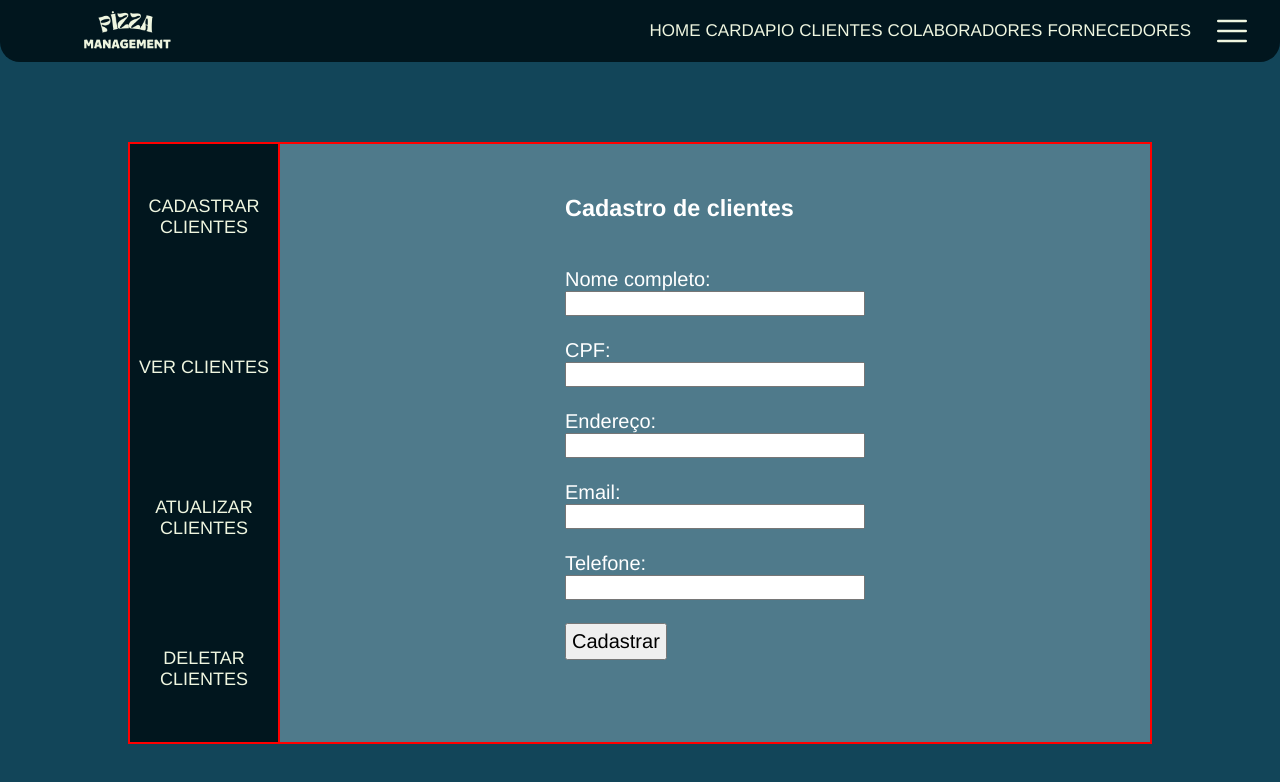
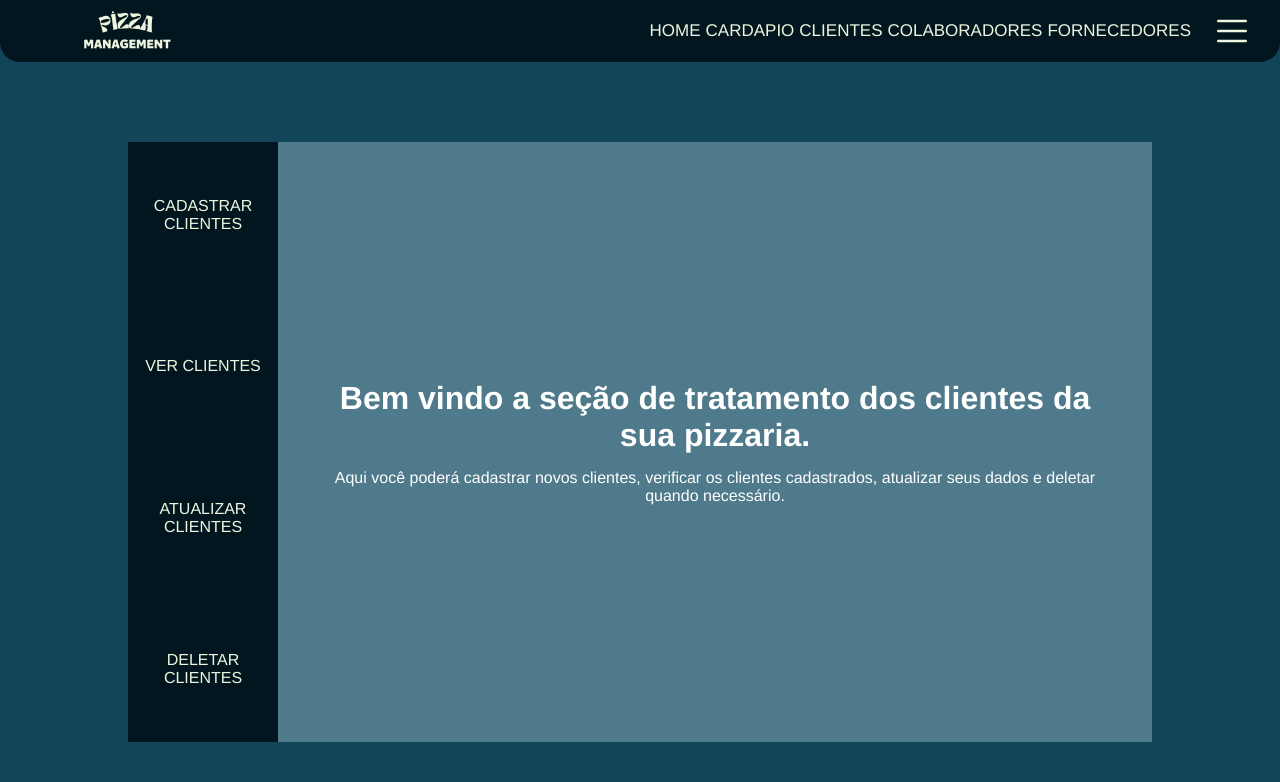
Before and after one commit to NodjaLima/pizza_management, a React (Vite) app: page /clientes in a window 1280 px wide. Shown: the top 782 px of the page. Built offline with nearby package versions, Linux system fonts and the light colour scheme.

Commit message:
implementação da naveção dentro do módulo de Clientes com useState.

```diff
--- /dev/null
+++ b/src/pages/clientes/att-clientes/clienteatualizar.jsx
@@ -0,0 +1,21 @@
+import React from "react";
+
+
+
+const Atualizarclientes = () => {
+
+    return (
+
+        <div>
+            <h1> Aqui será possível atualizar o cadastro de clientes.</h1>
+            <p>
+                Será mostrado um input para o index, e um menu de seleção para que o usuario indique os campos
+                a serem atualizados.
+            </p>
+        </div>
+
+    )
+
+}
+
+export default Atualizarclientes
--- a/src/pages/clientes/clientehome.jsx
+++ /dev/null
@@ -1,13 +0,0 @@
-import React from "react";
-
-const Clientehome = () =>{
-
-    return(
-
-        <p>Bem vindo a seção de tratamento dos clientes da sua pizzaria.</p>
-
-    )
-
-}
-
-export default Clientehome
--- a/src/pages/clientes/clientes.css
+++ b/src/pages/clientes/clientes.css
@@ -1,7 +1,7 @@
 .clientes-conteudo{
 
     margin-top: 80px;
-    border: red solid 1px;
+    /* border: red solid 1px; */
     display: flex;
     flex-direction: row;
     margin-left: 10%;
@@ -21,7 +21,7 @@
     display: flex;
     flex-direction: row;
     font-size: 18px;
-    border: solid red 1px;
+    /* border: solid red 1px; */
 
 }
 
@@ -31,7 +31,6 @@
     display: flex;
     flex-direction: column;
     flex: 1;
-    font-family: 'Franklin Gothic Medium Cond';
     color: #EFF6E0;
     justify-content: space-around;
     gap: 5px;
@@ -39,6 +38,23 @@
 
 }
 
+.links-menu-cliente button{
+
+    background-color: #01161E;
+    border-style: none;
+    color: #EFF6E0;
+    justify-content: space-around;
+    font-size: 16px;
+    text-align: center;
+
+}
+
+.links-menu-cliente button:hover{
+
+    background-color: #33b2e9;
+    color: #EFF6E0;
+
+}
 
 .link-cliente{
     height: 100%;
@@ -64,7 +80,7 @@
     flex-direction: row;
     font-size: 13px;
 
-    border: solid red 1px;
+    /* border: solid red 1px; */
 
     padding: 5%;
 
--- a/src/pages/clientes/clientes.jsx
+++ b/src/pages/clientes/clientes.jsx
@@ -1,13 +1,26 @@
 import React from 'react'
+// import { useNavigate } from "react-router-dom";
+import { useState } from 'react';
+
+
+import Formcadastro from './form-clientes/clientecadastrar';
+import Clientehome from './home-clientes/clientehome';
+import Verclientes from './view-clientes/clientesvisualizar';
+import Atualizarclientes from './att-clientes/clienteatualizar';
+import Deletaclientes from './delete-clientes/clientedeletar';
+
+
+
+
 import './clientes.css'
-import Formcadastro from './clientecadastrar';
-import { useNavigate } from "react-router-dom";
-import { List } from 'phosphor-react';
-import Clientehome from './clientehome';
+
+
 
 export default function Clientes() {
 
-    const navegate = useNavigate();
+    // const navegate = useNavigate();
+
+    const [pagina, setPagina] = useState(<Clientehome/>)
 
     return (
       <div className='pagina'>
@@ -17,25 +30,27 @@ export default function Clientes() {
                 <div className= "navbar-cliente">
                     <div className="links-menu-cliente">
 
-                        <div className="link-cliente" onClick={() => navegate("/clientes/cadastrar")}>
+                        <button className="link-cliente" onClick={() => {setPagina(<Formcadastro />)}}>
                         CADASTRAR CLIENTES
-                        </div>
-                        <div className="link-cliente" onClick={() => navegate("/clientes/lista")}>
+                        </button>
+                        <button className="link-cliente" onClick={() => {setPagina(<Verclientes />)}}>
                         VER CLIENTES
-                        </div>
-                        <div className="link-cliente" onClick={() => navegate("/clientes/atualizar")}>
+                        </button>
+                        <button className="link-cliente" onClick={() => {setPagina(<Atualizarclientes />)}}>
                         ATUALIZAR CLIENTES
-                        </div>
-                        <div className="link-cliente" onClick={() => navegate("/clientes/deletar")}>
+                        </button>
+                        <button className="link-cliente" onClick={() => {setPagina(<Deletaclientes />)}}>
                         DELETAR CLIENTES
-                        </div>
+                        </button>
                     </div>
                 </div>
 
                 <div className='pagina-view'>
-                    <Formcadastro/>
-                 </div>
-      </div>
+
+                    {pagina}
+
+                </div>
+            </div>
 
       </div>
 
--- /dev/null
+++ b/src/pages/clientes/delete-clientes/clientedeletar.jsx
@@ -0,0 +1,20 @@
+import React from "react";
+
+const Deletaclientes = () => {
+
+    return (
+
+        <div>
+            <h1>Aqui será possível deletar clientes por ID</h1>
+
+            <p>
+                Será mostrado um input de seleção para selecionar o ID do cliente a ser deletado.
+                O mesmo terá suas informações renderizadas na tela juntamente com um botão "Delete"
+            </p>
+
+        </div>
+
+    )
+}
+
+export default Deletaclientes
--- a/src/pages/clientes/clientecadastrar.jsx
+++ b/src/pages/clientes/form-clientes/clientecadastrar.jsx
@@ -1,6 +1,9 @@
 import React from "react";
-import './clientes.css'
+
+import axios from "axios";
+
 import { useState } from "react";
+import '../../clientes/clientes.css'
 
 
 const valorInicial = {
@@ -28,6 +31,13 @@ const Formcadastro = () =>{
         console.log(values)
     }
 
+    function submit(event){
+        event.preventDefault()
+
+        // axios.post('', values);
+
+    }
+
 
     return (
 
@@ -51,7 +61,7 @@ const Formcadastro = () =>{
                     <input type="text" name='telefone_cliente' onChange={onChange}></input>
                 </label><br></br>
 
-                <button className="btn-cliente">Cadastrar</button>
+                <button className="btn-cliente" type="submit" onClick={() => {submit}}>Cadastrar</button>
 
             </form>
         </div>
--- /dev/null
+++ b/src/pages/clientes/home-clientes/clientehome.css
@@ -0,0 +1,16 @@
+.conteudo-clientes-home {
+
+    display: block;
+    justify-content: center;
+    align-self: center;
+    text-align: center;
+
+}
+
+p{
+    font-size: 16px;
+}
+
+h1{
+    font-size: 32px;
+}
--- /dev/null
+++ b/src/pages/clientes/home-clientes/clientehome.jsx
@@ -0,0 +1,22 @@
+import React from "react";
+import './clientehome.css'
+
+const Clientehome = () =>{
+
+    return(
+        <div className="conteudo-clientes-home">
+
+            <h1>Bem vindo a seção de tratamento dos clientes da sua pizzaria.</h1><br></br>
+
+            <p>Aqui você poderá cadastrar novos clientes, verificar os clientes cadastrados,
+                atualizar seus dados e deletar quando necessário. </p>
+
+
+        </div>
+
+
+    )
+
+}
+
+export default Clientehome
--- /dev/null
+++ b/src/pages/clientes/view-clientes/clientesvisualizar.jsx
@@ -0,0 +1,14 @@
+import React from "react";
+
+
+
+const Verclientes = () => {
+
+    return (
+
+        <h1> Aqui será mostrada a lista de clientes.</h1>
+    )
+
+}
+
+export default Verclientes
```
Also changed, not shown: src/pages/clientes/clienteatualizar.jsx (deleted), src/pages/clientes/clientedeletar.jsx (deleted).
